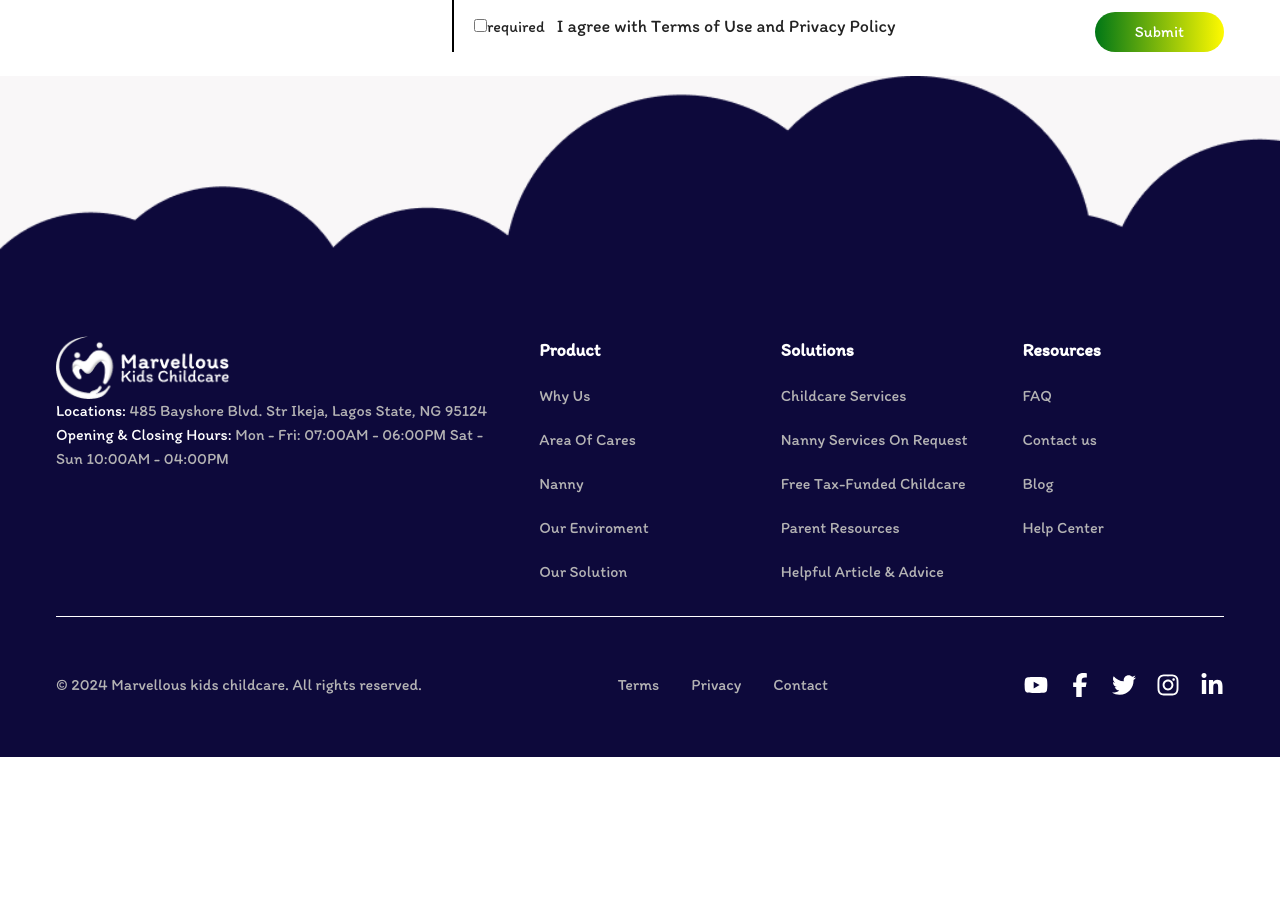
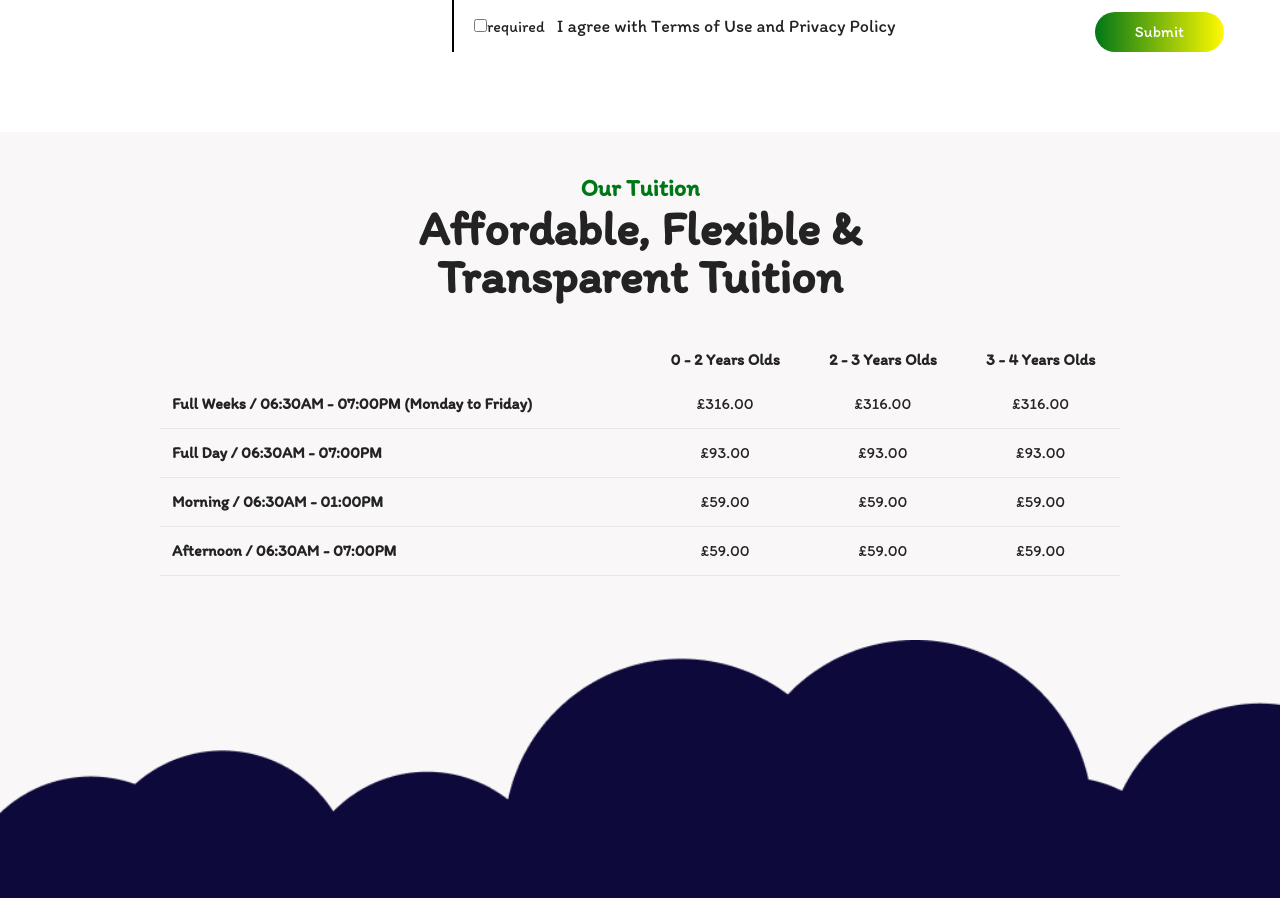
Before and after one commit to cycodedconcept/marvellouskids-ui, a Next.js app: page /area-of-care in a window 1280 px wide. Shown: the part 3180-4078 px from the top of the page. Before the commit the page ends 3937 px from the top, so only its background shows below. Built offline with nearby package versions, Linux system fonts and the light colour scheme.

Commit message:
Refactor AreaOfCare component: remove obsolete form and add tuition table

```diff
--- a/app/area-of-care/page.tsx
+++ b/app/area-of-care/page.tsx
@@ -103,89 +103,60 @@ const AreaOfCare = () => {
 					<p className="text-lg mb-5">Your email address will not be published. Required fields are marked</p>
 
 					<ContactUsForm />
-
-					{/* <form className="w-full flex flex-col space-y-5 lg:border-l-2 lg:pl-5 lg:border-l-black">
-						<div className="flex justify-between lg:space-x-10 space-x-2">
-							<div className="flex flex-col w-full">
-								<label htmlFor="firstname" className="text-lg">
-									First Name
-								</label>
-								<input
-									type="text"
-									id="firstname"
-									placeholder="Enter you First Name"
-									className="h-14 px-2 border border-black rounded-md bg-white w-full"
-								/>
-							</div>
-							<div className="flex flex-col w-full">
-								<label htmlFor="lastname" className="text-lg">
-									Last Name
-								</label>
-								<input
-									type="text"
-									id="lastname"
-									placeholder="Enter your Last Name"
-									className="h-14 px-2 border border-black rounded-md bg-white w-full"
-								/>
-							</div>
-						</div>
-
-						<div className="flex justify-between lg:space-x-10 space-x-2">
-							<div className="flex flex-col w-full">
-								<label htmlFor="email" className="text-lg">
-									Email
-								</label>
-								<input
-									type="email"
-									id="email"
-									placeholder="Enter your Email"
-									className="h-14 px-2 border border-black rounded-md bg-white w-full"
-								/>
-							</div>
-							<div className="flex flex-col w-full">
-								<label htmlFor="phone" className="text-lg">
-									Phone
-								</label>
-								<input
-									type="tel"
-									id="phone"
-									placeholder="Enter your Phone Number"
-									className="h-14 px-2 border border-black rounded-md bg-white w-full"
-								/>
-							</div>
-						</div>
-
-						<div>
-							<label htmlFor="message" className="text-lg">
-								Message
-							</label>
-							<textarea
-								className="px-2 border border-black rounded-md bg-white w-full"
-								id="message"
-								placeholder="Enter your Message"
-								cols={30}
-								rows={6}
-							/>
-						</div>
-
-						<div className="flex sm:flex-row flex-col sm:items-center justify-between space-y-3">
-							<div>
-								<input type="checkbox" id="terms" className="accent-primary" />
-								<label htmlFor="terms" className="text-lg ml-3">
-									I agree with Terms of Use and Privacy Policy
-								</label>
-							</div>
-
-							<button
-								type="submit"
-								className="text-white py-2 px-10 rounded-full bg-gradient-to-r from-primary to-lemon self-start"
-							>
-								Submit
-							</button>
-						</div>
-					</form> */}
 				</div>
 			</section>
+
+			{/* Our Tuition */}
+			<div className="text-center pb-20 pt-10 bg-[#F9F7F8] flex flex-col items-center">
+				<h4 className="lg:text-2xl text-lg text-primary font-semibold">Our Tuition</h4>
+				<h1 className="lg:text-5xl text-4xl font-extrabold">
+					Affordable, Flexible & <br /> Transparent Tuition
+				</h1>
+
+				{/* Table */}
+				<div className="w-full flex lg:justify-center overflow-x-scroll">
+					<table className="my-10 min-w-[60rem]">
+						<thead>
+							<tr>
+								<th className="p-2"></th>
+								<th className="p-2">0 - 2 Years Olds</th>
+								<th className="p-2">2 - 3 Years Olds</th>
+								<th className="p-2">3 - 4 Years Olds</th>
+							</tr>
+						</thead>
+
+						<tbody>
+							<tr className="border-b">
+								<td className="p-3 text-start font-semibold">Full Weeks / 06:30AM - 07:00PM (Monday to Friday)</td>
+								<td className="p-3">£316.00</td>
+								<td className="p-3">£316.00</td>
+								<td className="p-3">£316.00</td>
+							</tr>
+
+							<tr className="border-b">
+								<td className="p-3 text-start font-semibold">Full Day / 06:30AM - 07:00PM</td>
+								<td className="p-3">£93.00</td>
+								<td className="p-3">£93.00</td>
+								<td className="p-3">£93.00</td>
+							</tr>
+
+							<tr className="border-b">
+								<td className="p-3 text-start font-semibold">Morning / 06:30AM - 01:00PM</td>
+								<td className="p-3">£59.00</td>
+								<td className="p-3">£59.00</td>
+								<td className="p-3">£59.00</td>
+							</tr>
+
+							<tr className="border-b">
+								<td className="p-3 text-start font-semibold">Afternoon / 06:30AM - 07:00PM</td>
+								<td className="p-3">£59.00</td>
+								<td className="p-3">£59.00</td>
+								<td className="p-3">£59.00</td>
+							</tr>
+						</tbody>
+					</table>
+				</div>
+			</div>
 		</div>
 	);
 };
```
